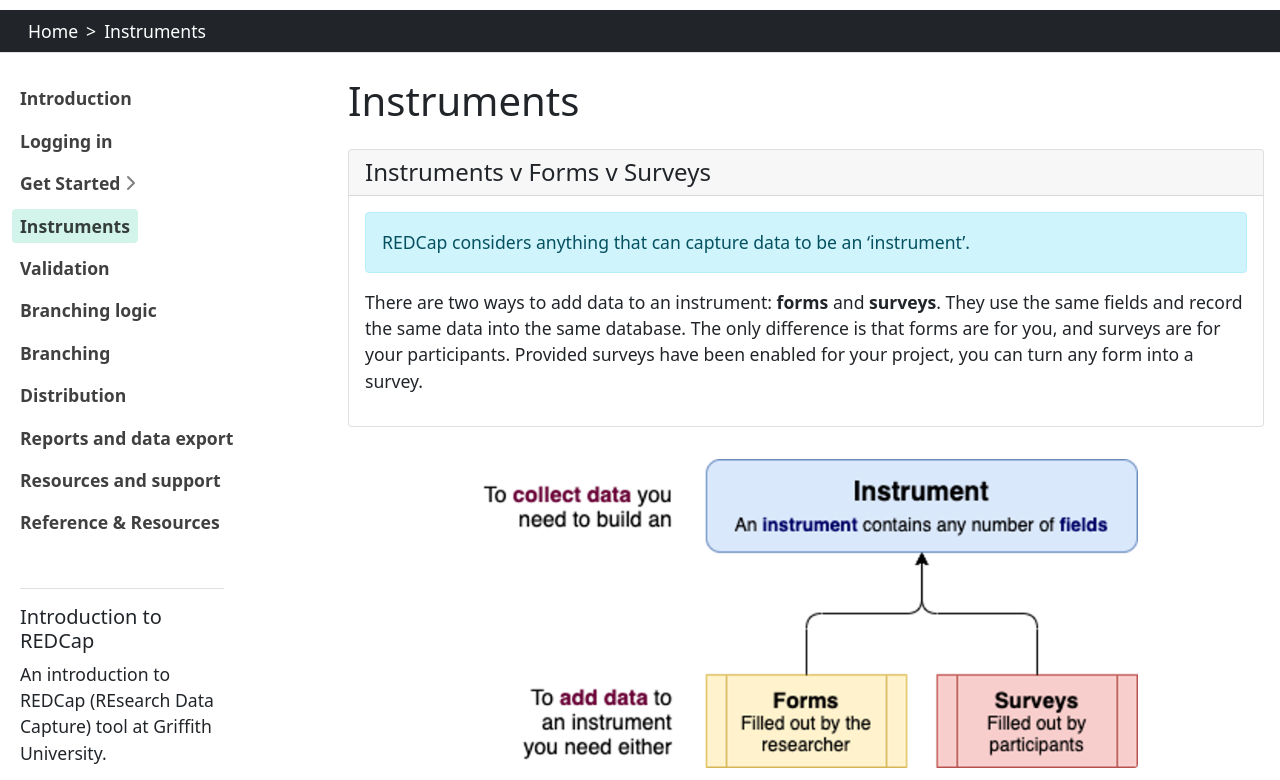
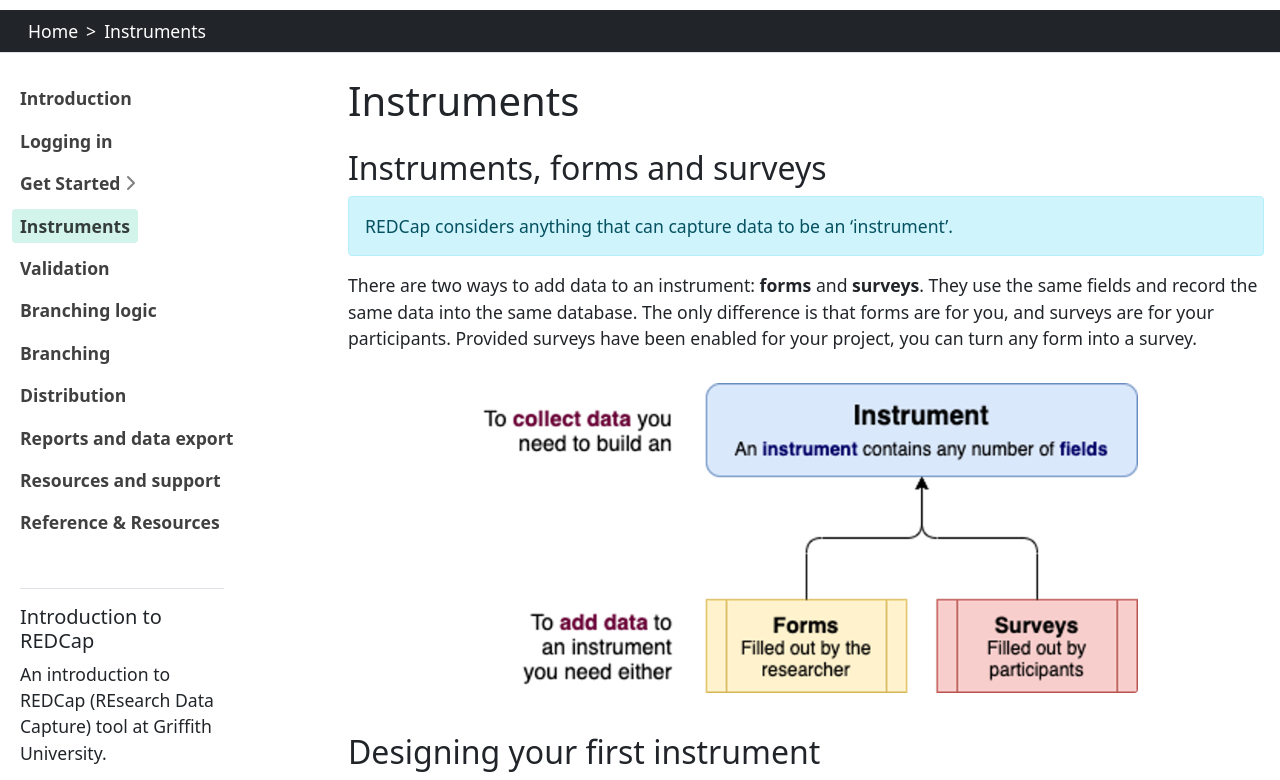
Before and after one commit to GriffithUniLibrary/redcap-intro-old-23, a Jekyll site: the page built from content/3-instruments.md, in a window 1280 px wide and 900 px high, cut to the strip 120-900 px from the top of the window. Built offline with Jekyll 4.4.1, drawn with Linux system fonts in a browser that asks for light colours.

Commit message:
Surveys forms instruments

```diff
--- a/content/3-instruments.md
+++ b/content/3-instruments.md
@@ -3,19 +3,15 @@ nav_order: 3
 title: Instruments
 ---
 
-{% capture surveys %}
+## Instruments, forms and surveys
 
 {% include alert.html text="REDCap considers anything that can capture data to be an ‘instrument’." color="info" %}
 
 There are two ways to add data to an instrument: **forms** and **surveys**. They use the same fields and record the same data into the same database. The only difference is that forms are for you, and surveys are for your participants. Provided surveys have been enabled for your project, you can turn any form into a survey.
 
-{% endcapture %}
-
-{% include card.html header="Instruments v Forms v Surveys" text=surveys %}
-
 {% include figure.html img="instruments-forms-surveys.png" alt="Instruments, forms and surveys." width="75%" %}
 
-# Designing your first instrument
+## Designing your first instrument
 
 You'll see one instrument in the list, called 'My First Instrument'.
 
```
Also changed, not shown: content/4-validation.md (+1 -1 lines).
